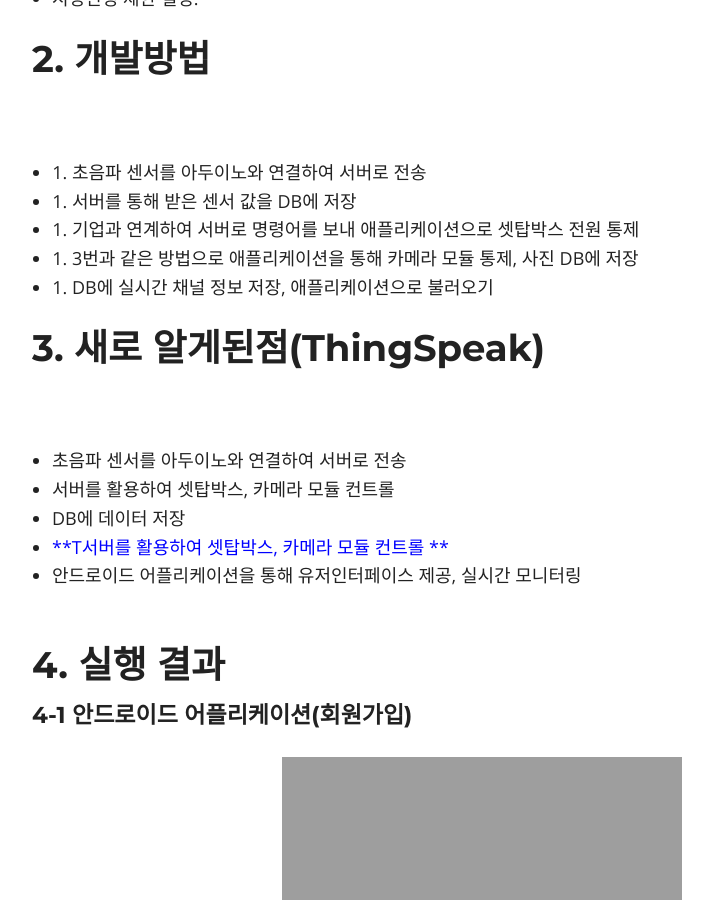
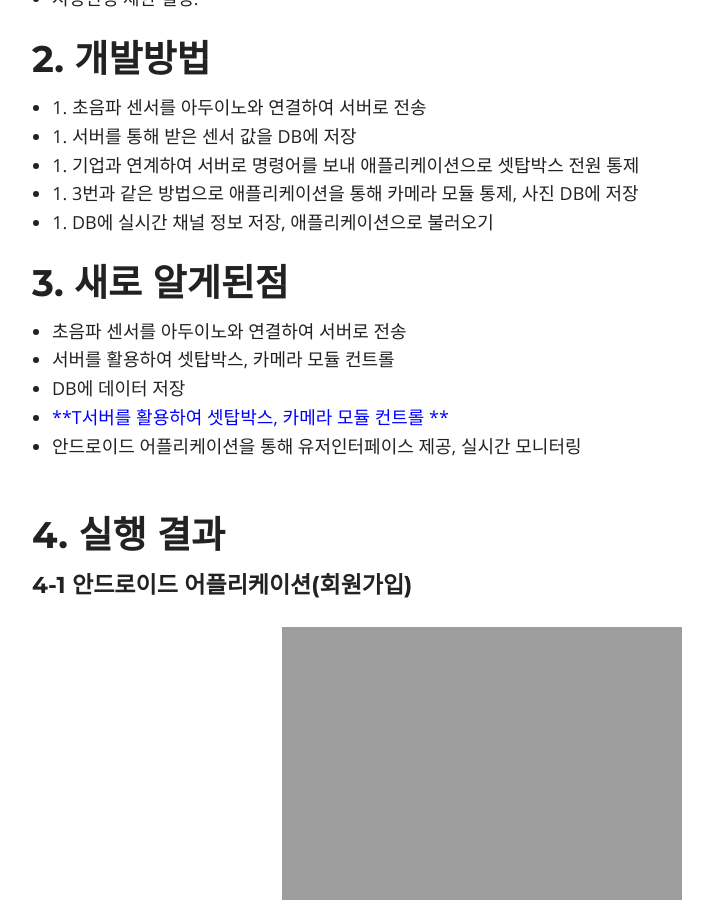
Before and after one commit to DoHyunChoi/dohyunchoi.github.io, a Jekyll site: the page built from _posts/2020-06-05- IoTieye.markdown, in a window 1280 px wide and 900 px high, scrolled down 1429 px. Shown: the whole window, without its empty margins (158-871 px from the left). Built offline with Jekyll 4.4.1, drawn with Linux system fonts in a browser that asks for light colours; nearby versions of some CDN libraries; comment, search, counter and statistics services are not loaded.

Commit message:
Update 2020-06-05- IoTieye.markdown

```diff
--- a/_posts/2020-06-05- IoTieye.markdown
+++ b/_posts/2020-06-05- IoTieye.markdown
@@ -36,7 +36,6 @@ featured: true
 - 시청연령 제한 설정.<br>
 
 ## 2. 개발방법
-<br>
 - 1. 초음파 센서를 아두이노와 연결하여 서버로 전송
 - 2. 서버를 통해 받은 센서 값을 DB에 저장
 - 3. 기업과 연계하여 서버로 명령어를 보내 애플리케이션으로 셋탑박스 전원 통제
@@ -44,8 +43,7 @@ featured: true
 - 5. DB에 실시간 채널 정보 저장, 애플리케이션으로 불러오기
 <br>
 
-## 3. 새로 알게된점(ThingSpeak)
-<br>
+## 3. 새로 알게된점
 - 초음파 센서를 아두이노와 연결하여 서버로 전송
 - 서버를 활용하여 셋탑박스, 카메라 모듈 컨트롤
 - DB에 데이터 저장
@@ -107,9 +105,9 @@ featured: true
 - 셋탑박스 회사에서 제공해줄 수 있는 기능이 한정적이었지만 직접 기업에 찾아가고 도전하여 완성하였다.
 - 흔한 방식인 애플리케이션 소켓통신이 아닌 웹 호스팅을 통해 서버를 Bridge 역할로 하여 data를 주고 받았다.
 - 팀원들과 원활한 의사소통으로 문제점이 생길때마다 해결할 수 있었다.
-- 기획부터 개발까지 진행하면서 IoT와 4차산업에 대한 더욱 관심이 생겼다.
+- 기획부터 개발까지 진행하면서 IoT와 4차산업에 대한 더욱 관심이 생겼다.<br>
 <br>
-<br>
+
 ## 7. Google Play 스토어 애플리케이션 등록
 <img src="{{ site.url }}/images/app_enrolment.jpg">
 <br>
```
